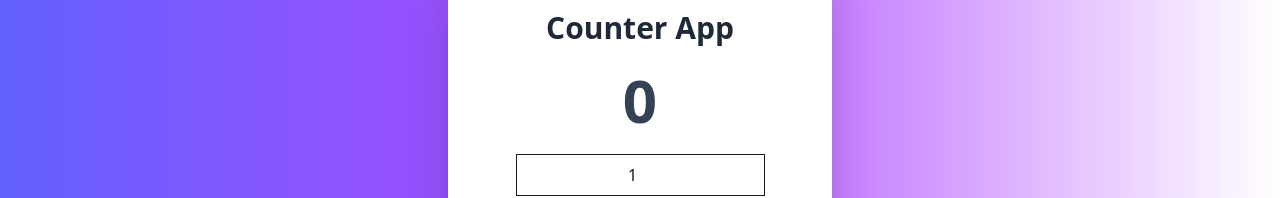
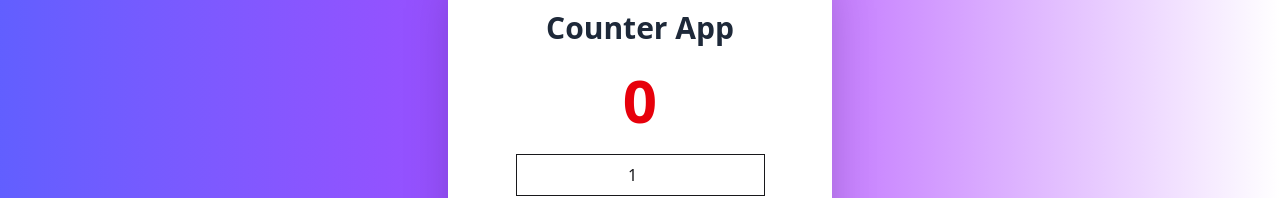
Before and after one commit to MunnaKhan99/Advance-counter-web-application-using-ReactJS, a React (Vite) app: page / in a window 1280 px wide. Shown: the part 277-475 px from the top of the page. Built offline with nearby package versions, Linux system fonts and the light colour scheme.

Commit message:
add localstorage to persistant data

```diff
--- a/src/components/Counter/Counter.jsx
+++ b/src/components/Counter/Counter.jsx
@@ -1,11 +1,24 @@
-import React, { useState } from 'react';
+import React, { useEffect, useState } from 'react';
 import { FaPlus } from "react-icons/fa6";
 import { FaMinus } from "react-icons/fa6";
 
 const Counter = () => {
-    const [count, setCount] = useState(0);
+    const [count, setCount] = useState(()=>{
+        const saved = localStorage.getItem("counterValue");
+        return saved !== null ?Number(saved):0;
+    });
     const [step,setStep] = useState(1);
 
+    // after loading component the value will load form localstorage
+    // useEffect(()=>{
+    //     const savedCount = localStorage.getItem("counterValue");
+    //     if(savedCount !== null){
+    //         setCount(Number(savedCount));
+    //     }
+    // },[]);
+    useEffect(()=>{
+        localStorage.setItem("counterValue",count);
+    },[count]);
 
     const handleIncreament = () => {
         if(count + step <=100){
@@ -26,7 +39,8 @@ const Counter = () => {
         <div className=' flex justify-center items-center h-screen bg-gradient-to-r from-indigo-500 via-purple-500'>
             <div className='bg-white shadow-2xl p-10 w-96 text-center'>
                 <h1 className='text-3xl font-bold text-gray-800 m-6'>Counter App</h1>
-                <div className={` text-6xl font-extrabold mb-6 transition-all duration-300  ${count > 0 ? 'text-green-600' : count < 0 ? 'text-red-600' : 'text-gray-700'}`}>
+
+                <div className={` text-6xl font-extrabold mb-6 transition-all duration-300  ${count > 50 ? 'text-green-600' : count < 50 ? 'text-red-600' : 'text-gray-700'}`}>
                     {count}
 
                 </div>
@@ -34,7 +48,10 @@ const Counter = () => {
                 <input
                 type="number"
                 value={step}
-                onChange={(e) => setStep(Number(e.target.value))}
+                onChange={(e) =>{
+                    const value = e.target.value;
+                    setStep(value === "" ? 1: Number(value));
+                }}
                 className='border p-2 mb-4 text-center'
                 placeholder="5"/>
 
@@ -49,7 +66,7 @@ const Counter = () => {
 
                     {/* Decrement button */}
                     <button onClick={handleIncreament}
-                    disabled={count - step > 100}
+                    disabled={count + step > 100}
                     className={`flex-1 flex items-center justify-center bg-green-500 hover:bg-green-600
                      text-white py-3 rounded-xl shadow-lg transition-all duration-300 ${count - step > 100 ? 'bg-gray-400 cursor-not-allowed':'bg-green-500 hover:bg-green-600'}`}><FaPlus /></button>
                 </div>
```
